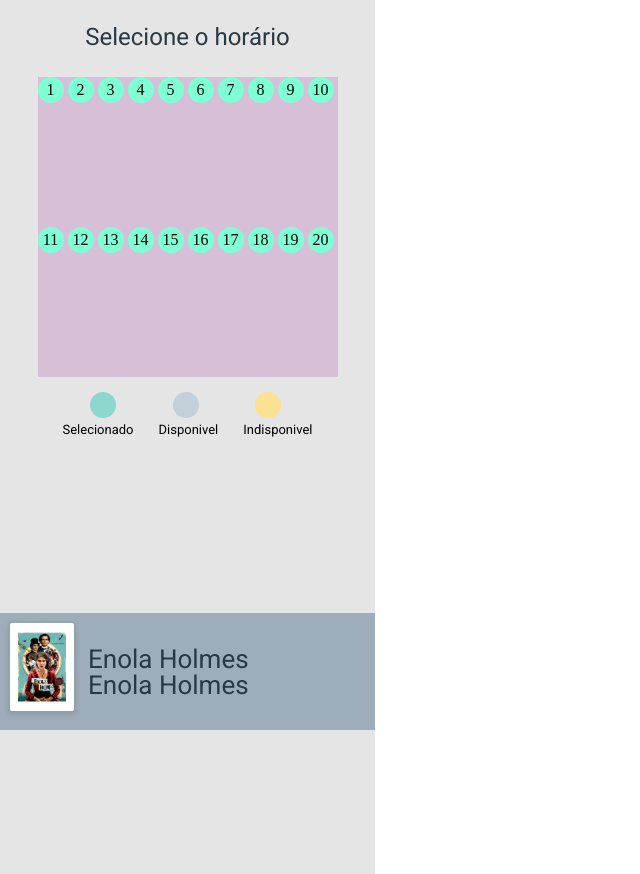
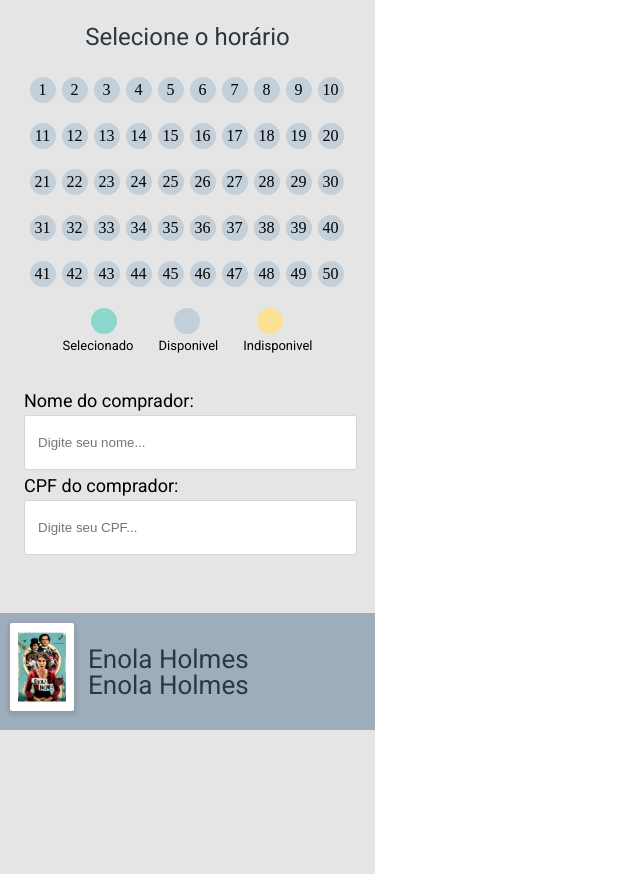
Before and after one commit to NatanBrito/Cineflex, a React app: page /sessao/240 in a window 1280 px wide. Shown: the part 70-944 px from the top of the page, without its empty margins (0-640 px from the left). Built offline with nearby package versions, Linux system fonts and the light colour scheme.

Commit message:
falta só o botão da tela 3

```diff
--- a/src/components/tela3/Tela3.js
+++ b/src/components/tela3/Tela3.js
@@ -1,30 +1,17 @@
 import "./style.css";
 import Footer from "../footer/Footer";
 export default function Tela3(){
+    const testes=[1,2,3,4,5,6,7,8,9,10,11,12,13,14,15,16,17,18,19,20
+        ,21,22,23,24,25,26,27,28,29,30,31,32,33,34,35,36,37,38,39,40,41,42,43,44,45,46,47,48,49,50]
     return(
         <>
         <div className="tituloSelecao">Selecione o horário</div>
         <div className="assentos">
-            <div className="assento">1</div>
-            <div className="assento">2</div>
-            <div className="assento">3</div>
-            <div className="assento">4</div>
-            <div className="assento">5</div>
-            <div className="assento">6</div>
-            <div className="assento">7</div>
-            <div className="assento">8</div>
-            <div className="assento">9</div>
-            <div className="assento">10</div>
-            <div className="assento">11</div>
-            <div className="assento">12</div>
-            <div className="assento">13</div>
-            <div className="assento">14</div>
-            <div className="assento">15</div>
-            <div className="assento">16</div>
-            <div className="assento">17</div>
-            <div className="assento">18</div>
-            <div className="assento">19</div>
-            <div className="assento">20</div>
+           { testes.map(teste =>{
+                return(
+                    <div className="assento">{teste}</div>
+                )
+            })}
 
         </div>
         <div className="disposicao">
@@ -37,6 +24,14 @@ export default function Tela3(){
         <span className="estadoAssento">Disponivel</span>
         <span className="estadoAssento">Indisponivel</span>
         </div>
+        <div className="inputs">
+        <span className="titulo">Nome do comprador:</span>
+        <input type="text" className="input" placeholder="   Digite seu nome..."></input>
+        </div>
+        <div className="inputs cpf">
+        <span className="titulo">CPF do comprador:</span>
+        <input type="text" className="input" placeholder="   Digite seu CPF..."></input>
+        </div>
         <Footer />
         </>
     )
--- a/src/components/tela3/style.css
+++ b/src/components/tela3/style.css
@@ -11,13 +11,13 @@
 }
 .assentos{
     margin: 0px auto;
-    width: 300px;
-    height: 300px;
-    background-color: thistle;
+    width: 320px;
+    height: 230px;
     display: flex;
     flex-wrap: wrap;
 }
 .assento{
+    margin-left: 2px;
     display: flex;
     justify-content: center;
     align-items: center;
@@ -26,11 +26,11 @@
     width: 26px;
     height: 26px;
     border-radius: 50%;
-    background-color: aquamarine;
+    background-color: #C3CFD9;
 }
 
 .disposicao{
-    margin: 15px auto 0px;
+    margin: 1px auto 0px;
     width: 300px;
     display: flex;
     justify-content: space-evenly;
@@ -44,7 +44,7 @@
     justify-content: center;
 }
 .estadosAssento{
-    margin: 5px auto;
+    margin: 5px auto 40px;
     width: 300px;
     display: flex;
     justify-content: space-evenly;
@@ -61,3 +61,26 @@
     background-color: #FBE192;
     border: 1px #F7C52B;
 }
+.inputs{
+    display: flex;
+    flex-direction: column;
+    margin-left: 24px;
+
+}
+.input{
+    margin-top: 5px;
+    width: 327px;
+    height: 51px;
+    border: 1px solid #D5D5D5;
+    border-radius: 3px;
+
+}
+.titulo{
+    font-family: 'Roboto';
+font-style: normal;
+font-weight: 400;
+font-size: 18px;
+}
+.cpf{
+    margin-top: 7px;
+}
```
